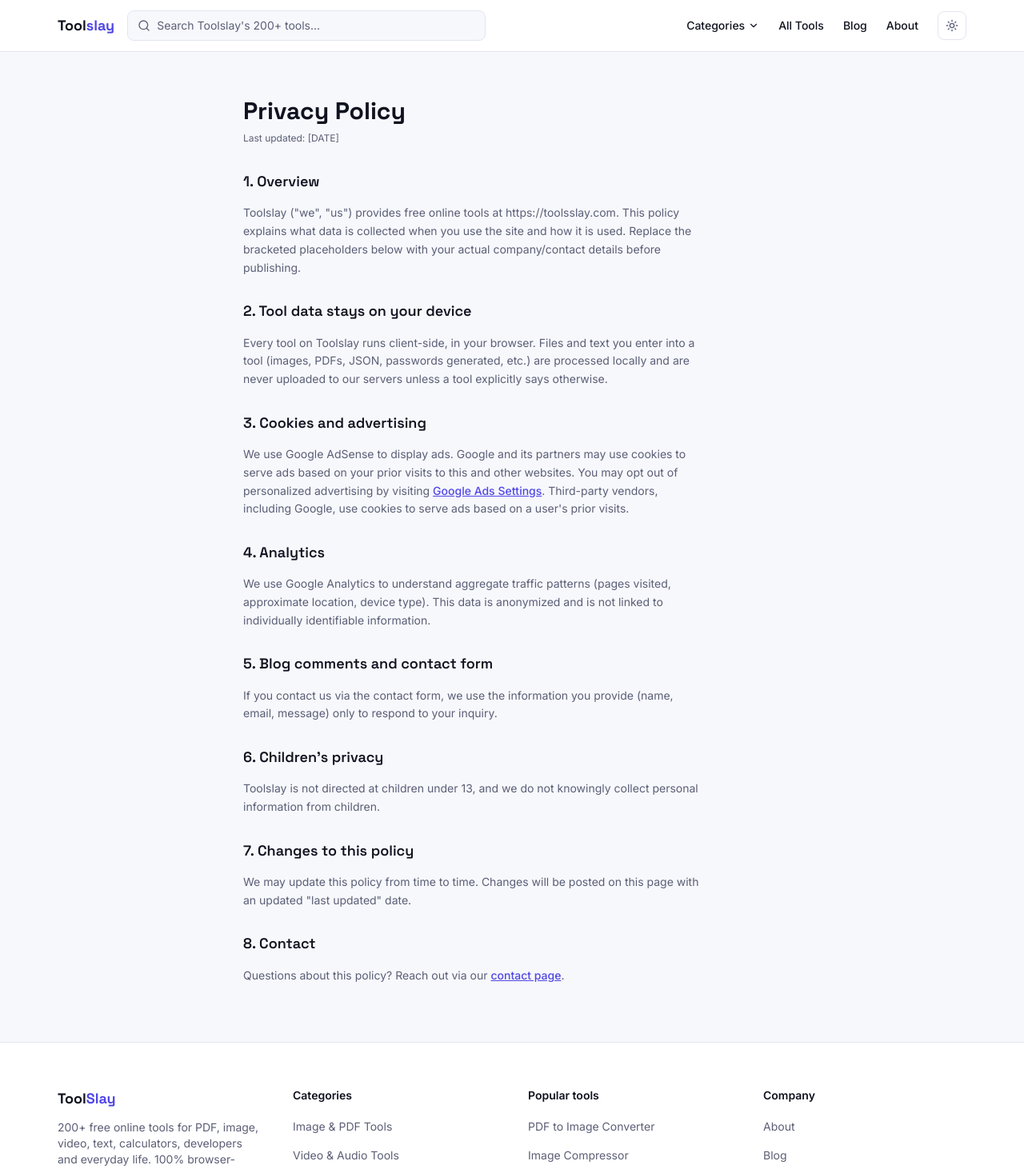
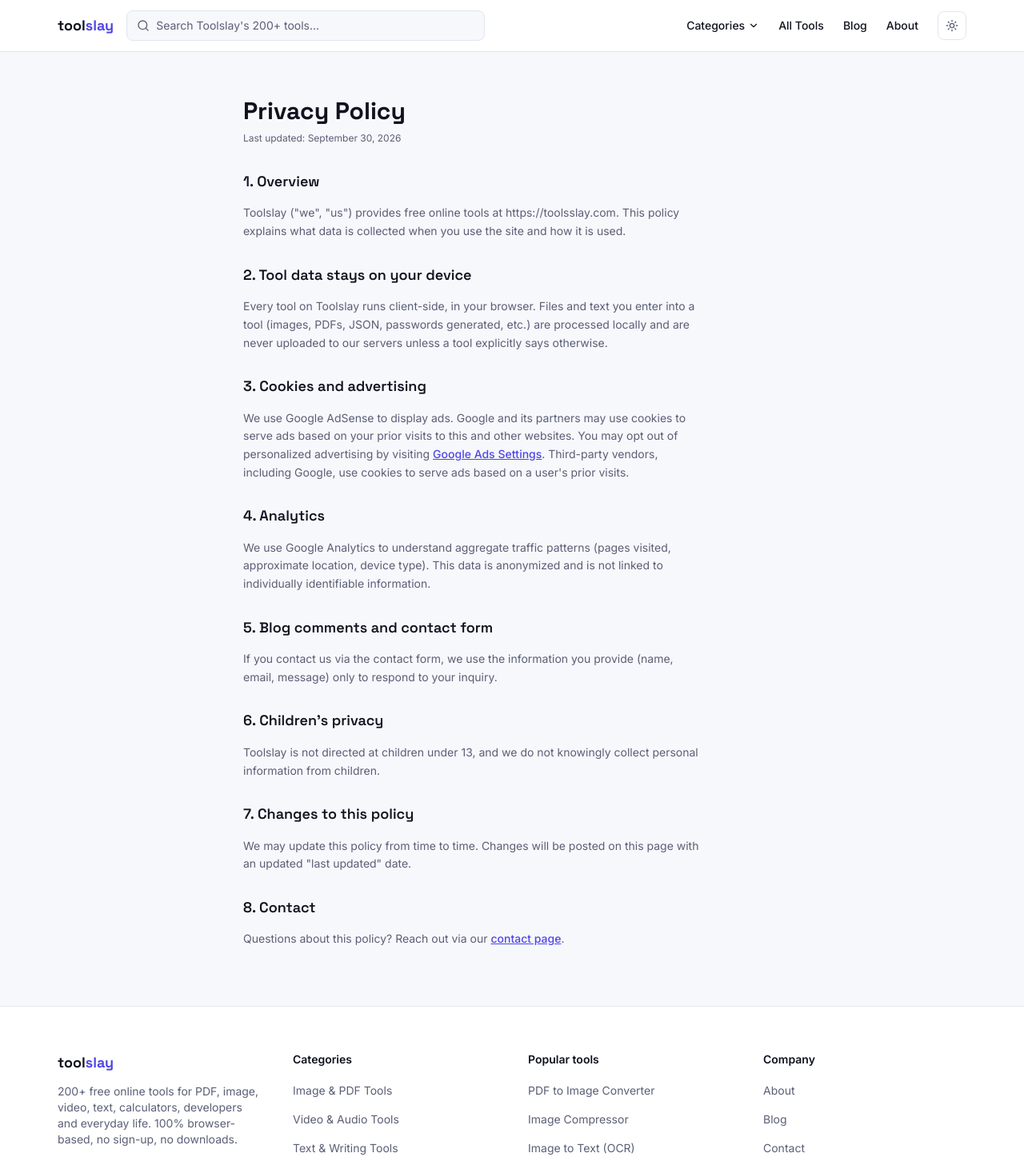
Before and after one commit to DataDrifter63/Toolslay, a Next.js app: page /privacy-policy in a window 1280 px wide. Shown: the top 1462 px of the page at 80% size. Built offline with nearby package versions, Linux system fonts and the light colour scheme.

Commit message:
branding set of nav and footer

```diff
--- a/src/app/admin/login/page.js
+++ b/src/app/admin/login/page.js
@@ -13,7 +13,7 @@ export default function AdminLoginPage() {
   return (
     <Container className="flex min-h-[70vh] flex-col items-center justify-center py-14">
       <Link href="/" className="mb-6 font-display text-lg font-bold text-ink">
-        Tool<span className="text-brand">Slay</span>
+        tool<span className="text-brand">slay</span>
       </Link>
       <div className="w-full max-w-sm rounded-card border border-line bg-surface p-6 shadow-card">
         <h1 className="mb-1 font-display text-xl font-bold text-ink">Admin sign in</h1>
--- a/src/app/opengraph-image.js
+++ b/src/app/opengraph-image.js
@@ -46,7 +46,7 @@ export default async function OpengraphImage() {
             T
           </div>
           <div style={{ display: "flex", fontSize: 72, fontWeight: 700, color: "white" }}>
-            Tool<span style={{ color: "#A5B4FC" }}>Slay</span>
+            tool<span style={{ color: "#A5B4FC" }}>slay</span>
           </div>
         </div>
         <div style={{ display: "flex", fontSize: 34, color: "#E0E7FF", textAlign: "center" }}>
--- a/src/app/privacy-policy/page.js
+++ b/src/app/privacy-policy/page.js
@@ -13,16 +13,14 @@ export default function PrivacyPolicyPage() {
     <Container className="py-14">
       <div className="mx-auto max-w-2xl">
         <h1 className="font-display text-3xl font-bold text-ink">Privacy Policy</h1>
-        <p className="mt-2 text-xs text-muted">Last updated: [DATE]</p>
+        <p className="mt-2 text-xs text-muted">Last updated: September 30, 2026</p>
 
         <div className="prose prose-sm mt-8 space-y-6 text-sm leading-relaxed text-muted">
           <section>
             <h2 className="font-display text-lg font-semibold text-ink">1. Overview</h2>
             <p className="mt-2">
               {SITE.name} (&quot;we&quot;, &quot;us&quot;) provides free online tools at {SITE.url}. This policy
-              explains what data is collected when you use the site and how it is used. Replace
-              the bracketed placeholders below with your actual company/contact details before
-              publishing.
+              explains what data is collected when you use the site and how it is used.
             </p>
           </section>
 
--- a/src/app/sitemap.js
+++ b/src/app/sitemap.js
@@ -25,7 +25,7 @@ export default async function sitemap() {
     priority: 0.7,
   }));
 
-  const toolPages = TOOLS.map((tool) => ({
+  const toolPages = TOOLS.filter((tool) => tool.implemented).map((tool) => ({
     url: `${SITE.url}/tools/${tool.slug}`,
     lastModified: now,
     changeFrequency: "monthly",
--- a/src/app/terms/page.js
+++ b/src/app/terms/page.js
@@ -13,7 +13,7 @@ export default function TermsPage() {
     <Container className="py-14">
       <div className="mx-auto max-w-2xl">
         <h1 className="font-display text-3xl font-bold text-ink">Terms of Service</h1>
-        <p className="mt-2 text-xs text-muted">Last updated: [DATE]</p>
+        <p className="mt-2 text-xs text-muted">Last updated: September 30, 2026</p>
 
         <div className="prose prose-sm mt-8 space-y-6 text-sm leading-relaxed text-muted">
           <section>
--- a/src/components/admin/AdminNav.js
+++ b/src/components/admin/AdminNav.js
@@ -20,7 +20,7 @@ export default function AdminNav() {
     <header className="border-b border-line bg-surface">
       <div className="mx-auto flex max-w-container items-center justify-between px-5 py-3 sm:px-6 lg:px-8">
         <Link href="/admin" className="font-display text-sm font-bold text-ink">
-          Tool<span className="text-brand">Slay</span> <span className="text-muted">Admin</span>
+          tool<span className="text-brand">slay</span> <span className="text-muted">Admin</span>
         </Link>
         <nav className="flex items-center gap-5">
           <Link href="/admin" className="flex items-center gap-1.5 text-sm text-muted transition hover:text-ink">
--- a/src/components/layout/Footer.js
+++ b/src/components/layout/Footer.js
@@ -12,7 +12,7 @@ export default function Footer() {
       <Container className="grid grid-cols-2 gap-10 py-14 sm:grid-cols-2 lg:grid-cols-4">
         <div className="col-span-2 lg:col-span-1">
           <Link href="/" className="font-display text-lg font-bold text-ink">
-            Tool<span className="text-brand">Slay</span>
+            tool<span className="text-brand">slay</span>
           </Link>
           <p className="mt-3 max-w-xs text-sm text-muted">{SITE.description}</p>
         </div>
--- a/src/components/layout/Header.js
+++ b/src/components/layout/Header.js
@@ -15,7 +15,7 @@ export default function Header() {
     <header className="sticky top-0 z-40 border-b border-line bg-surface/95 backdrop-blur">
       <Container className="flex h-16 items-center gap-4">
         <Link href="/" className="shrink-0 font-display text-lg font-bold text-ink">
-          Tool<span className="text-brand">slay</span>
+          tool<span className="text-brand">slay</span>
         </Link>
 
         <div className="hidden flex-1 max-w-md md:block">
```
